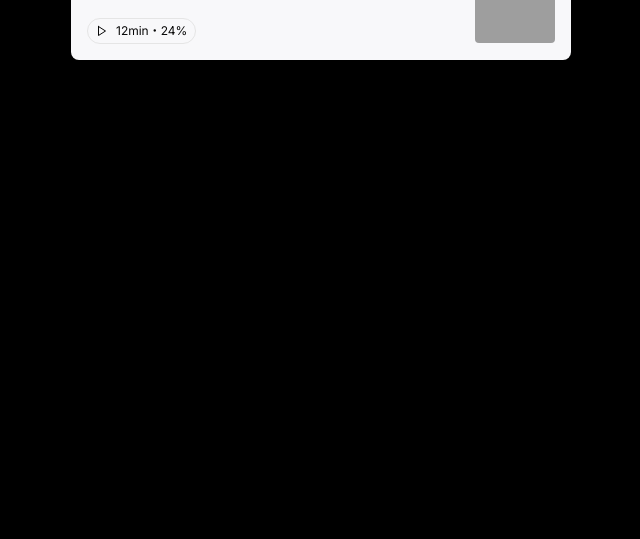
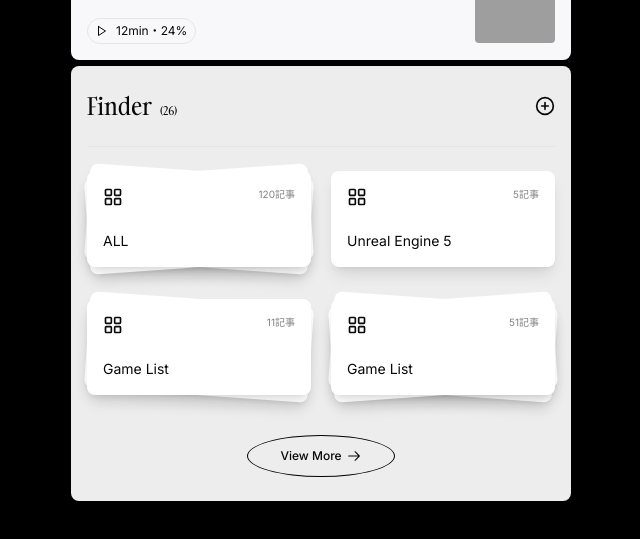
Before and after one commit to yicru/otomo, a Next.js app in the folder web/: page /home in a window 1280 px wide. Shown: the part 881-1420 px from the top of the page, without its empty margins (319-959 px from the left). Before the commit the page ends 947 px from the top, so only its background shows below. Built offline with nearby package versions, Linux system fonts and the light colour scheme; grey boxes are pictures that could not be loaded.

Commit message:
add: CategoryCard

```diff
--- a/web/src/app/(app)/home/page.tsx
+++ b/web/src/app/(app)/home/page.tsx
@@ -1,11 +1,13 @@
 import { NewArticleCard } from '@/features/article/components/new-article-card'
 import { RecentArticlesCard } from '@/features/article/components/recent-articles-card'
+import { CategoryCard } from '@/features/category/components/category-card'
 
 export default function Home() {
   return (
-    <div className={'grid gap-1.5 p-1.5'}>
+    <div className={'grid gap-1.5 p-1.5 pb-16'}>
       <NewArticleCard />
       <RecentArticlesCard />
+      <CategoryCard />
     </div>
   )
 }
--- /dev/null
+++ b/web/src/features/category/components/category-card.tsx
@@ -0,0 +1,86 @@
+import { ArrowRightIcon } from '@radix-ui/react-icons'
+import { LayoutGridIcon, PlusCircleIcon } from 'lucide-react'
+
+const categories = [
+  {
+    id: '1',
+    name: 'ALL',
+    count: 120,
+  },
+  {
+    id: '2',
+    name: 'Unreal Engine 5',
+    count: 5,
+  },
+  {
+    id: '3',
+    name: 'Game List',
+    count: 11,
+  },
+  {
+    id: '4',
+    name: 'Game List',
+    count: 51,
+  },
+]
+
+export const CategoryCard = () => {
+  return (
+    <div className={'bg-[#EDEDED] px-4 rounded-lg'}>
+      <div className={'flex justify-between items-center py-6 border-b'}>
+        <p className={'font-serif text-2xl'}>
+          <span>Finder</span>
+          <span className={'text-xs ml-2'}>(26)</span>
+        </p>
+        <button>
+          <PlusCircleIcon className={'h-5 w-5'} />
+        </button>
+      </div>
+
+      <div className={'grid grid-cols-2 gap-x-5 gap-y-8 py-6'}>
+        {categories.map((category) => (
+          <div key={category.id} className={'relative'}>
+            <div className={'relative bg-white z-10 rounded-lg shadow-lg p-4'}>
+              <div className={'flex justify-between items-start'}>
+                <LayoutGridIcon className={'h-5 w-5'} />
+                <p className={'text-2xs opacity-50'}>{category.count}記事</p>
+              </div>
+              <p className={'text-sm mt-6'}>{category.name}</p>
+            </div>
+
+            {category.count > 10 && (
+              <div
+                className={
+                  'absolute inset-0 rotate-4 bg-white rounded-lg shadow-lg'
+                }
+              />
+            )}
+
+            {category.count > 50 && (
+              <div
+                className={
+                  'absolute inset-0 -rotate-4 bg-white rounded-lg shadow-lg'
+                }
+              />
+            )}
+          </div>
+        ))}
+      </div>
+
+      <div
+        className={
+          'w-full flex justify-center items-center text-center mt-4 pb-6'
+        }
+      >
+        <button
+          className={
+            'inline-flex items-center rounded-[50%] border border-black py-3 px-8'
+          }
+        >
+          <span className={'text-xs font-medium'}>View More</span>
+          <ArrowRightIcon className={'h-4 w-4 ml-1'} />
+        </button>
+      </div>
+    </div>
+  )
+}
--- a/web/tailwind.config.ts
+++ b/web/tailwind.config.ts
@@ -13,6 +13,12 @@ const config: Config = {
       },
     },
     extend: {
+      rotate: {
+        4: '4deg',
+      },
+      fontSize: {
+        '2xs': '0.625rem',
+      },
       fontFamily: {
         serif: ['var(--font-gambarino)', ...defaultTheme.fontFamily.serif],
         sans: [
```
